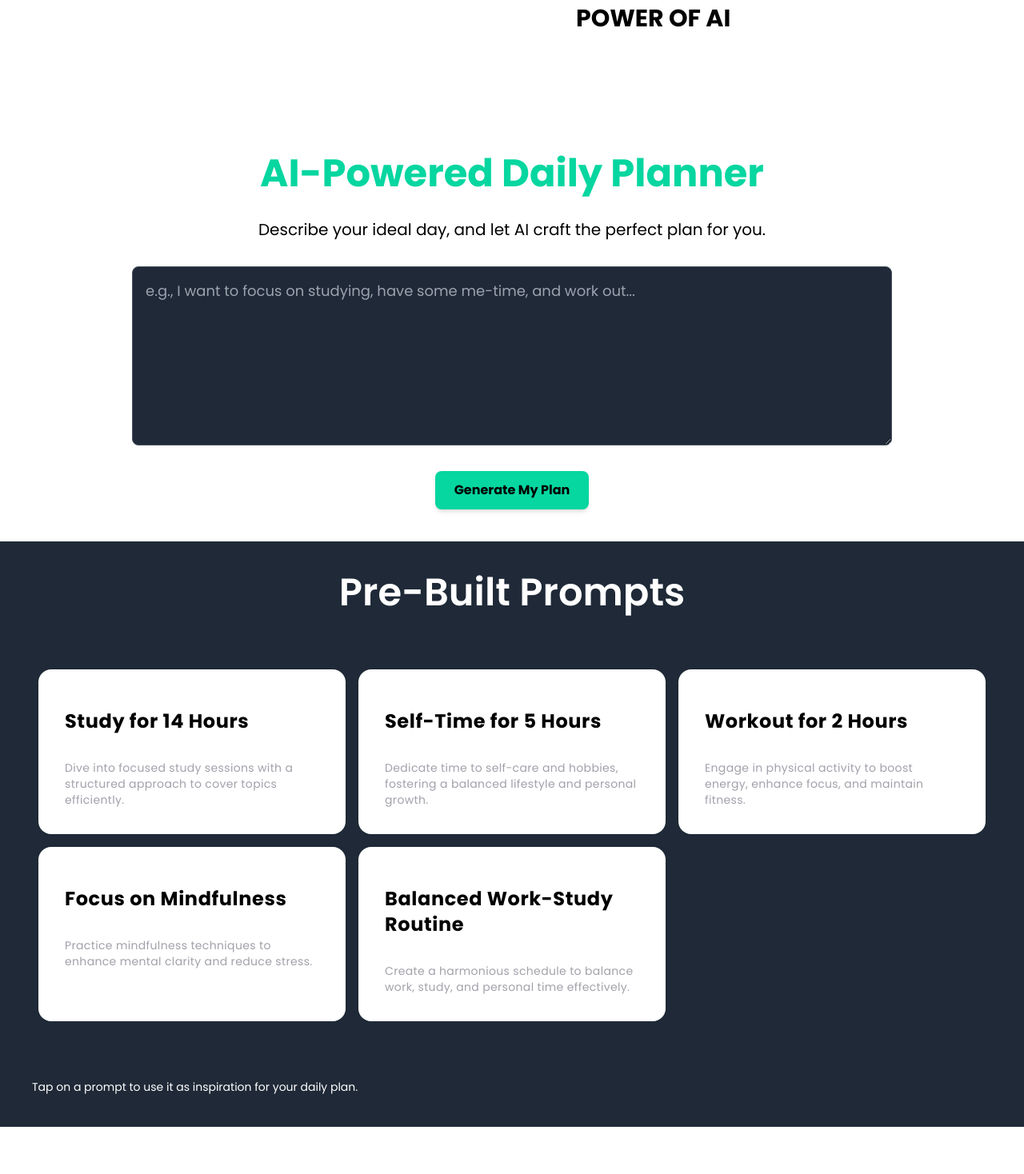
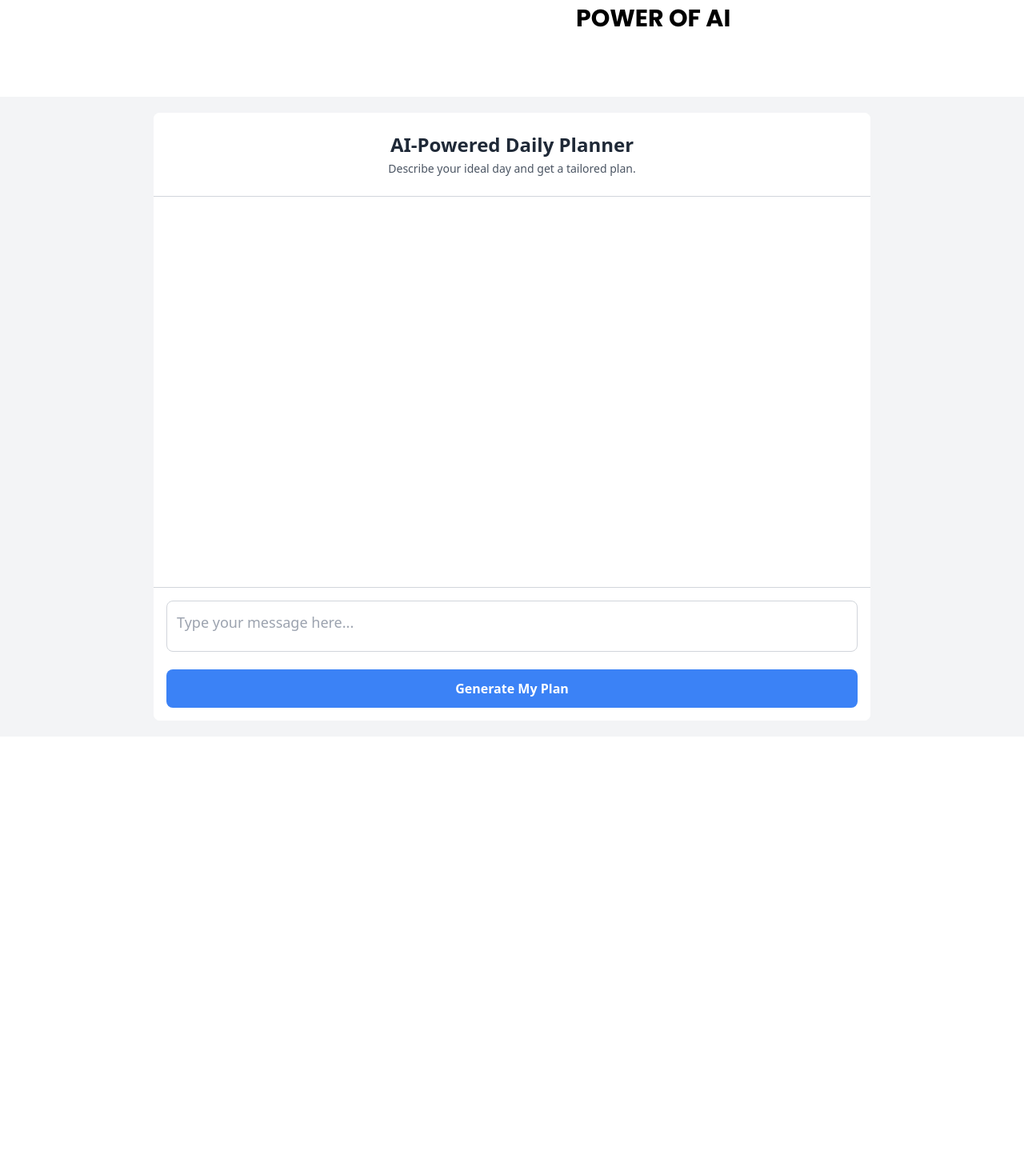
Before and after one commit to 42aditya31/Prana-Flow, a React (Vite) app in the folder frontend/: page /dashboard in a window 1280 px wide. Shown: the part 1962-3430 px from the top of the page at 80% size. Built offline with nearby package versions, Linux system fonts and the light colour scheme; a web font is replaced by a local one.

Commit message:
- Working of Daily Planner: Completed - Some UI changes are pending in Daily Planner - Changes in ForgotPassword and App.jsx Files

```diff
--- a/frontend/package.json
+++ b/frontend/package.json
@@ -12,6 +12,7 @@
   "dependencies": {
     "@fontsource/anton": "^5.1.1",
     "@fortawesome/fontawesome-free": "^6.7.1",
+    "@google/generative-ai": "^0.21.0",
     "@tabler/icons-react": "^3.28.1",
     "@tsparticles/engine": "^3.7.1",
     "@tsparticles/react": "^3.0.0",
@@ -26,8 +27,10 @@
     "react-dom": "^18.3.1",
     "react-icon": "^1.0.0",
     "react-icons": "^5.4.0",
+    "react-markdown": "^9.0.3",
     "react-router-dom": "^6.28.0",
     "recharts": "^2.15.0",
+    "remark-gfm": "^4.0.0",
     "swiper": "^11.1.12",
     "tailwind-merge": "^2.6.0"
   },
--- a/frontend/src/components/ForgotPassword.jsx
+++ b/frontend/src/components/ForgotPassword.jsx
@@ -1,19 +1,75 @@
-function Profile() {
+import React, { useState } from "react";
+
+const ForgotPassword = () => {
+  const [email, setEmail] = useState("");
+  const [message, setMessage] = useState("");
+
+  const handleSubmit = async (e) => {
+    e.preventDefault();
+    try {
+      const response = await fetch("http://localhost:3000/forgot-password", {
+        method: "POST",
+        headers: {
+          "Content-Type": "application/json",
+        },
+        body: JSON.stringify({ email }),
+      });
+
+      const data = await response.json();
+
+      if (response.ok) {
+        setMessage("Password reset instructions sent to your email!");
+      } else {
+        setMessage(data.error || "Failed to send reset email.");
+      }
+    } catch (error) {
+      console.error("Error:", error);
+      setMessage("Unable to connect to the server. Please try again.");
+    }
+  };
+
   return (
-    <img
-      src="https://i.imgur.com/MK3eW3As.jpg"
-      alt="Katherine Johnson"
-    />
+    <div className="min-h-screen flex items-center justify-center bg-[#073B4C] text-[#FFD166] font-poppins">
+      <div className="bg-[#FFFFFF] text-[#073B4C] p-8 rounded-lg shadow-lg w-full max-w-md">
+        <h2 className="text-2xl font-bebas mb-6 text-center">Forgot Password</h2>
+        <form onSubmit={handleSubmit}>
+          <div className="mb-4">
+            <label htmlFor="email" className="block mb-2 text-sm font-medium">
+              Email Address
+            </label>
+            <input
+              type="email"
+              id="email"
+              name="email"
+              placeholder="Enter your email"
+              value={email}
+              onChange={(e) => setEmail(e.target.value)}
+              className="w-full px-4 py-2 border border-gray-300 rounded-lg focus:outline-none focus:ring focus:ring-[#FFD166]"
+              required
+            />
+          </div>
+          <button
+            type="submit"
+            className="w-full bg-[#073B4C] text-[#FFD166] py-2 rounded-lg hover:bg-[#FFD166] hover:text-[#073B4C] transition duration-300"
+          >
+            Send Reset Link
+          </button>
+        </form>
+        {/* Display success/error message */}
+        {message && (
+          <p className="text-center mt-4 text-sm text-red-500">{message}</p>
+        )}
+        <p className="text-center mt-4 text-sm">
+          <a
+            href="/"
+            className="text-[#073B4C] font-medium hover:underline"
+          >
+            Back to Login
+          </a>
+        </p>
+      </div>
+    </div>
   );
-}
+};
 
-export default function Gallery() {
-  return (
-    <section>
-      <h1>Amazing scientists</h1>
-      <Profile />
-      <Profile />
-      <Profile />
-    </section>
-  );
-}
+export default ForgotPassword;
--- a/frontend/src/components/dailyPlanner/DailyPlanner.jsx
+++ b/frontend/src/components/dailyPlanner/DailyPlanner.jsx
@@ -1,78 +1,136 @@
 "use client";
 
 import React, { useState } from "react";
-import { motion } from "framer-motion";
-import { HoverEffect } from "../ui/card-hover-effect";
+import ReactMarkdown from "react-markdown";
+import remarkGfm from "remark-gfm"; // For GitHub-Flavored Markdown (tables, lists, etc.)
+import { GoogleGenerativeAI } from "@google/generative-ai";
 
 const DailyPlanner = () => {
   const [input, setInput] = useState("");
+  const [messages, setMessages] = useState([]); // Chat messages
+  const [isLoading, setIsLoading] = useState(false); // Loading state
 
-  const prebuiltPrompts = [
-    {
-      title: "Study for 14 Hours",
-      description: "Dive into focused study sessions with a structured approach to cover topics efficiently.",
-      link: "https://example.com/study-14-hours"
-    },
-    {
-      title: "Self-Time for 5 Hours",
-      description: "Dedicate time to self-care and hobbies, fostering a balanced lifestyle and personal growth.",
-      link: "https://example.com/self-time-5-hours"
-    },
-    {
-      title: "Workout for 2 Hours",
-      description: "Engage in physical activity to boost energy, enhance focus, and maintain fitness.",
-      link: "https://example.com/workout-2-hours"
-    },
-    {
-      title: "Focus on Mindfulness",
-      description: "Practice mindfulness techniques to enhance mental clarity and reduce stress.",
-      link: "https://example.com/focus-mindfulness"
-    },
-    {
-      title: "Balanced Work-Study Routine",
-      description: "Create a harmonious schedule to balance work, study, and personal time effectively.",
-      link: "https://example.com/balanced-work-study"
+  const handleGeneratePlan = async () => {
+    if (!input.trim()) return; // Prevent empty inputs
+
+    // Add user's message
+    setMessages((prev) => [...prev, { sender: "user", text: input }]);
+
+    // Show loading animation
+    setIsLoading(true);
+
+    try {
+      const genAI = new GoogleGenerativeAI("AIzaSyAPZFKpq30_ng_jCXq9HyRP_g--LMct-QQ");
+      const model = genAI.getGenerativeModel({ model: "gemini-1.5-flash" });
+
+      const result = await model.generateContent(input);
+      const output = await result.response.text();
+
+      // Add AI response, preserving markdown-like formatting
+      setMessages((prev) => [...prev, { sender: "ai", text: output }]);
+    } catch (error) {
+      console.error("Error generating plan:", error);
+      setMessages((prev) => [
+        ...prev,
+        { sender: "ai", text: "An error occurred while generating the plan." },
+      ]);
+    } finally {
+      // Stop loading animation
+      setIsLoading(false);
     }
-  ];
 
-  const handleGeneratePlan = () => {
-    // Add API call to OpenAI here with the `input` state
-    alert(`Generating plan for: "${input}"`);
+    // Clear input field
+    setInput("");
   };
 
   return (
-    <div className="flex flex-col h-screen bg-white text-black mt-8">
-      {/* Top Section */}
-      <div className="p-10 space-y-8 flex flex-col justify-center items-center">
-        <h1 className="text-5xl text-center font-bold font-poppins text-[#06D6A0]">
-          AI-Powered Daily Planner
-        </h1>
-        <p className="text-xl text-black text-center font-poppins">
-          Describe your ideal day, and let AI craft the perfect plan for you.
+    <div className="flex justify-center items-center h-screen bg-gray-100">
+      <div className="w-full max-w-4xl flex flex-col h-[95%] bg-white rounded-lg overflow-hidden">
+        {/* Header Section */}
+        <div className="p-6 bg-white text-center border-b border-gray-300">
+          <h1 className="text-2xl font-bold text-gray-800">AI-Powered Daily Planner</h1>
+          <p className="text-sm mt-1 text-gray-600">
+            Describe your ideal day and get a tailored plan.
           </p>
+        </div>
+
+        {/* Chat Section */}
+        <div className="flex-grow p-6 overflow-y-auto bg-white">
+          {messages.map((message, index) => (
+            <div
+              key={index}
+              className={`flex ${
+                message.sender === "user" ? "justify-end" : "justify-start"
+              } mb-4`}
+            >
+              <div
+                className={`p-4 rounded-lg text-lg ${
+                  message.sender === "user"
+                    ? "bg-blue-500 text-white"
+                    : "bg-gray-200 text-black"
+                }`}
+                style={{
+                  whiteSpace: "pre-wrap", // Handles line breaks
+                  wordWrap: "break-word", // Prevents overflow
+                  maxWidth: "70%", // Limit bubble width for readability
+                  fontSize: message.sender === "ai" ? "0.875rem" : "1rem", // Smaller font for AI response
+                }}
+              >
+                {message.sender === "ai" ? (
+                  <ReactMarkdown
+                    remarkPlugins={[remarkGfm]}
+                    components={{
+                      table: ({ children }) => (
+                        <div className="overflow-x-auto">
+                          <table className="w-full text-left border-collapse border border-gray-300">
+                            {children}
+                          </table>
+                        </div>
+                      ),
+                      th: ({ children }) => (
+                        <th className="border border-gray-300 bg-gray-100 px-4 py-2 font-bold">
+                          {children}
+                        </th>
+                      ),
+                      td: ({ children }) => (
+                        <td className="border border-gray-300 px-4 py-2">
+                          {children}
+                        </td>
+                      ),
+                    }}
+                  >
+                    {message.text}
+                  </ReactMarkdown> // Render AI response with markdown, including tables
+                ) : (
+                  message.text
+                )}
+              </div>
+            </div>
+          ))}
+
+          {/* Loading Animation */}
+          {isLoading && (
+            <div className="flex justify-center items-center mb-4">
+              <div className="w-8 h-8 border-4 border-blue-500 border-t-transparent rounded-full animate-spin"></div>
+            </div>
+          )}
+        </div>
+
+        {/* Input Section */}
+        <div className="p-4 bg-white border-t border-gray-300">
           <textarea
             value={input}
             onChange={(e) => setInput(e.target.value)}
-          placeholder="e.g., I want to focus on studying, have some me-time, and work out..."
-          className="w-[950px] h-56 bg-gray-800 font-poppins text-gray-300 rounded-lg p-4 text-lg outline-none border border-gray-600 focus:border-[#06d6a0] transition duration-300"
+            placeholder="Type your message here..."
+            className="w-full h-16 p-3 text-lg rounded-lg border border-gray-300 focus:outline-none focus:border-blue-500 resize-none"
           />
           <button
             onClick={handleGeneratePlan}
-          className="px-6 py-3 bg-[#06d6a0] hover:bg-[#118ab2] text-black font-bold font-poppins rounded-lg shadow-md hover:shadow-lg transition duration-300 ease-in-out"
+            className="mt-4 w-full py-3 bg-blue-500 hover:bg-blue-600 text-white font-bold rounded-lg transition-all duration-300"
           >
-          Generate My Plan
+            {isLoading ? "Generating..." : "Generate My Plan"}
           </button>
         </div>
-
-      {/* Bottom Section */}
-      <div className="p-10 bg-[#1F2937] border-gray-700 space-y-6">
-        <h2 className="text-5xl font-semibold text-center text-white font-poppins">Pre-Built Prompts</h2>
-        <div className="flex flex-col gap-4 font-poppins">
-          <HoverEffect items={prebuiltPrompts} />
-        </div>
-        <p className="text-sm text-white font-poppins mt-4">
-          Tap on a prompt to use it as inspiration for your daily plan.
-        </p>
       </div>
     </div>
   );
```
Also changed, not shown: frontend/src/App.jsx (+17 -14 lines), 1 other file (tests, documents, lock files or other folders). Lines whose indentation alone changed are shown as unchanged.
